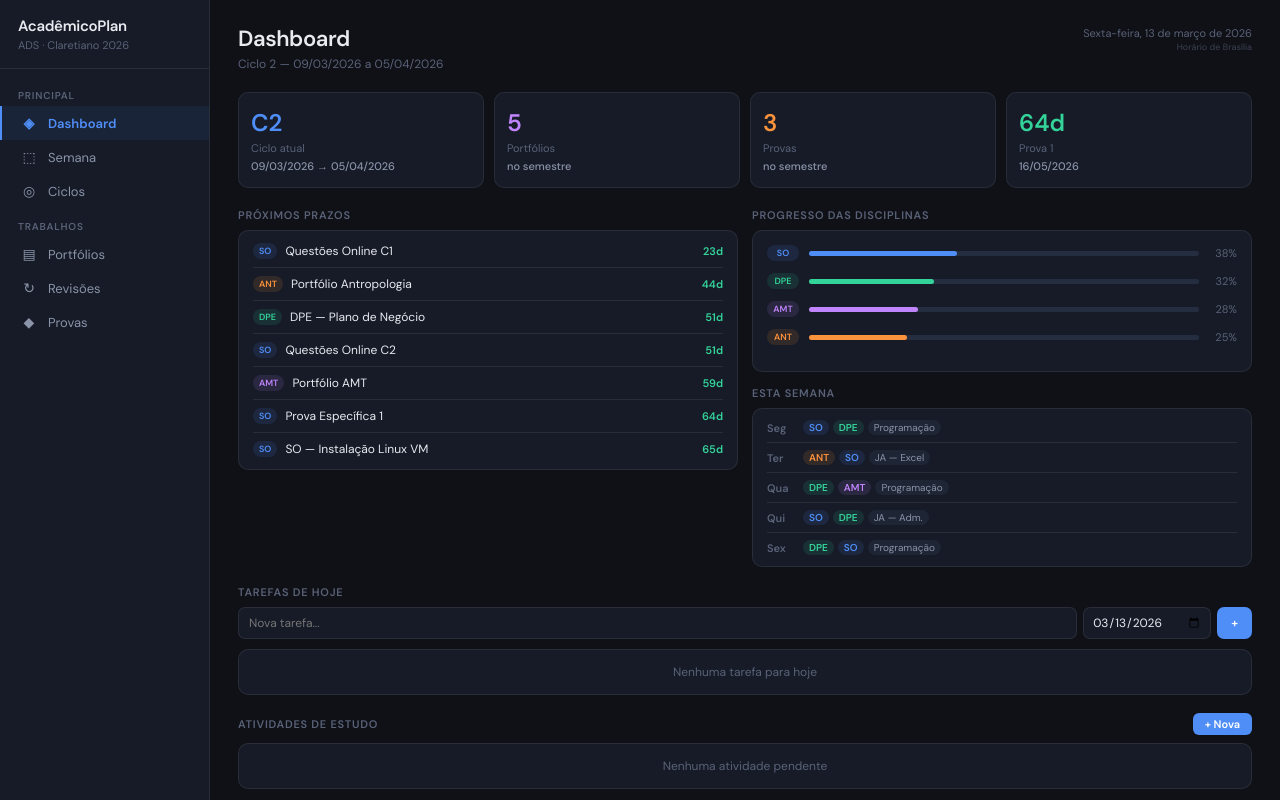
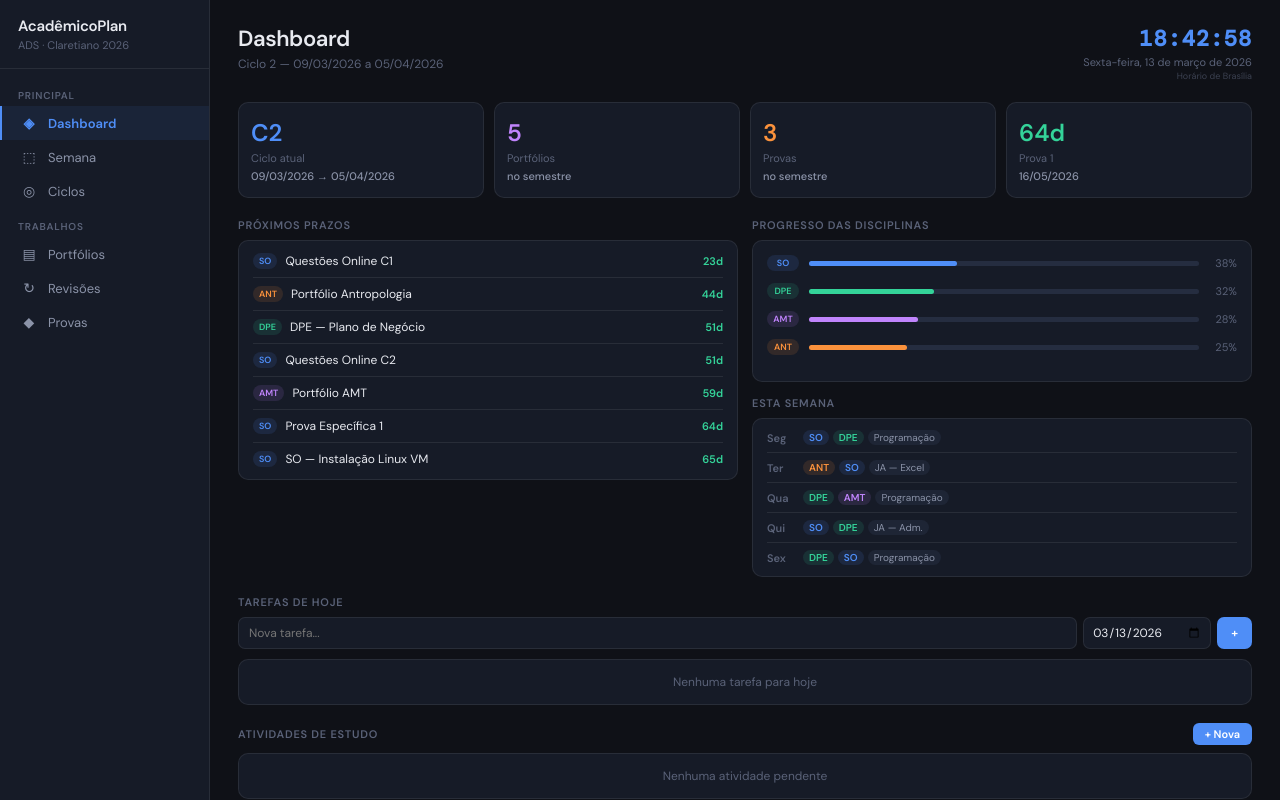
Before and after one commit to LucasFerreira-tech/claretiano-studies, a React (Vite) app: page /#/ in a window 1280 px wide. Built offline with nearby package versions, Linux system fonts and the light colour scheme.

Commit message:
feat: relogio atualizado

```diff
--- a/src/pages/Dashboard.jsx
+++ b/src/pages/Dashboard.jsx
@@ -22,13 +22,14 @@ function useBrasiliaTime() {
     const t = setInterval(() => setNow(new Date()), 1000)
     return () => clearInterval(t)
   }, [])
-  const str = now.toLocaleString('pt-BR', { timeZone:'America/Sao_Paulo', weekday:'long', day:'2-digit', month:'long', year:'numeric', hour:'2-digit', minute:'2-digit', second:'2-digit' })
-  // Capitaliza primeira letra
-  return str.charAt(0).toUpperCase() + str.slice(1)
+
+  const hora = now.toLocaleTimeString('pt-BR', { timeZone:'America/Sao_Paulo', hour:'2-digit', minute:'2-digit', second:'2-digit' })
+  const data = now.toLocaleDateString('pt-BR', { timeZone:'America/Sao_Paulo', weekday:'long', day:'2-digit', month:'long', year:'numeric' })
+  return { hora, data }
 }
 
 export default function Dashboard() {
-  const datetime = useBrasiliaTime()
+  const { hora, data } = useBrasiliaTime()
 
   return (
     <div className="page-enter">
@@ -40,11 +41,11 @@ export default function Dashboard() {
           </p>
         </div>
         <div style={{ textAlign:'right', flexShrink:0 }}>
-          <div style={{ fontSize:20, fontWeight:700, color:'var(--accent)', fontFamily:'var(--mono)', letterSpacing:'0.02em' }}>
-            {datetime.split(', ')[2]?.split(' às ')[1] || ''}
+          <div style={{ fontSize:22, fontWeight:700, color:'var(--accent)', fontFamily:'var(--mono)', letterSpacing:'0.04em' }}>
+            {hora}
           </div>
           <div style={{ fontSize:11, color:'var(--text3)', marginTop:2 }}>
-            {datetime.split(', ')[0]}, {datetime.split(', ')[1]?.split(' às ')[0]}
+            {data.charAt(0).toUpperCase() + data.slice(1)}
           </div>
           <div style={{ fontSize:9, color:'var(--text3)', marginTop:1, opacity:0.6 }}>Horário de Brasília</div>
         </div>
```
